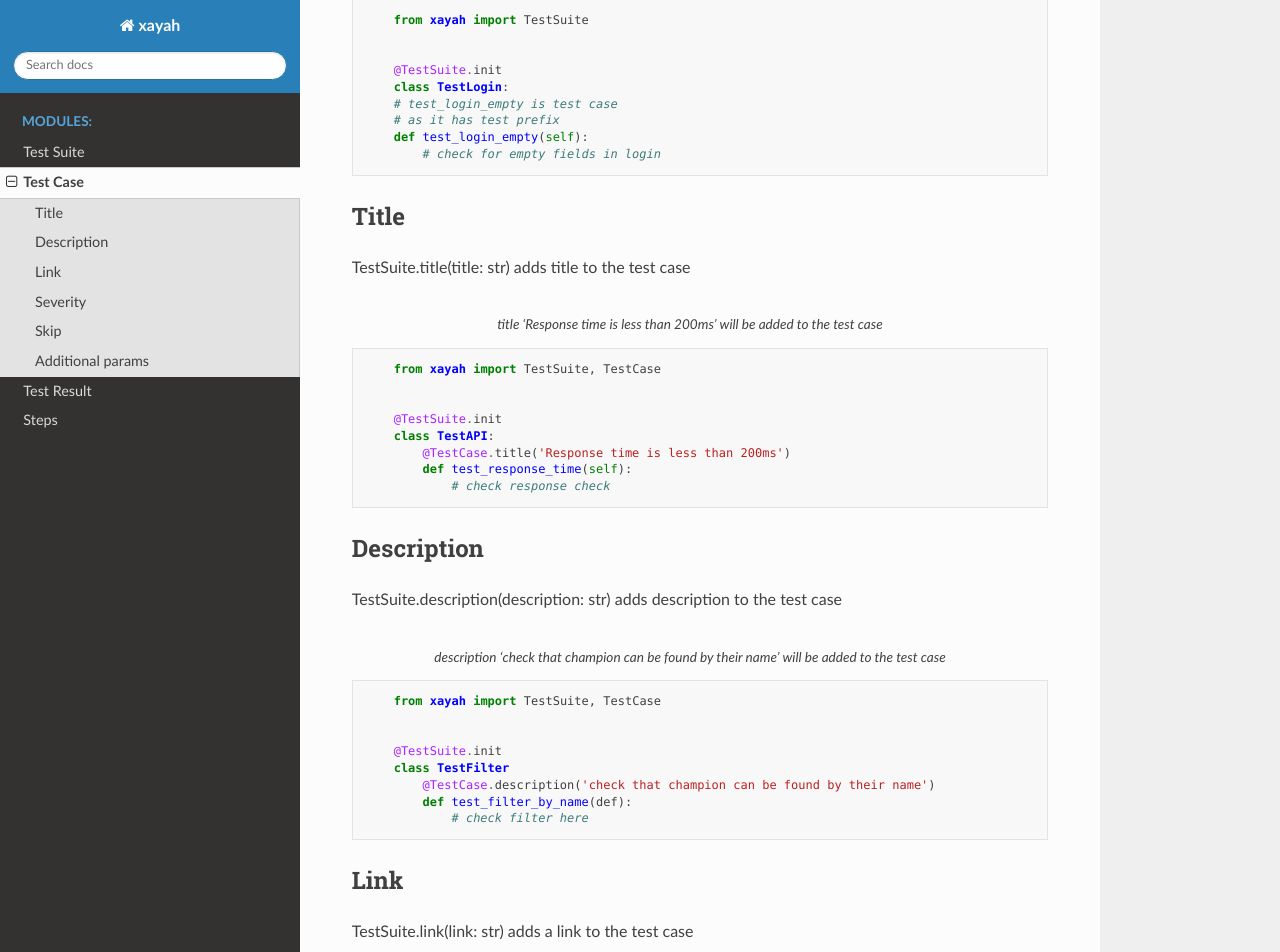
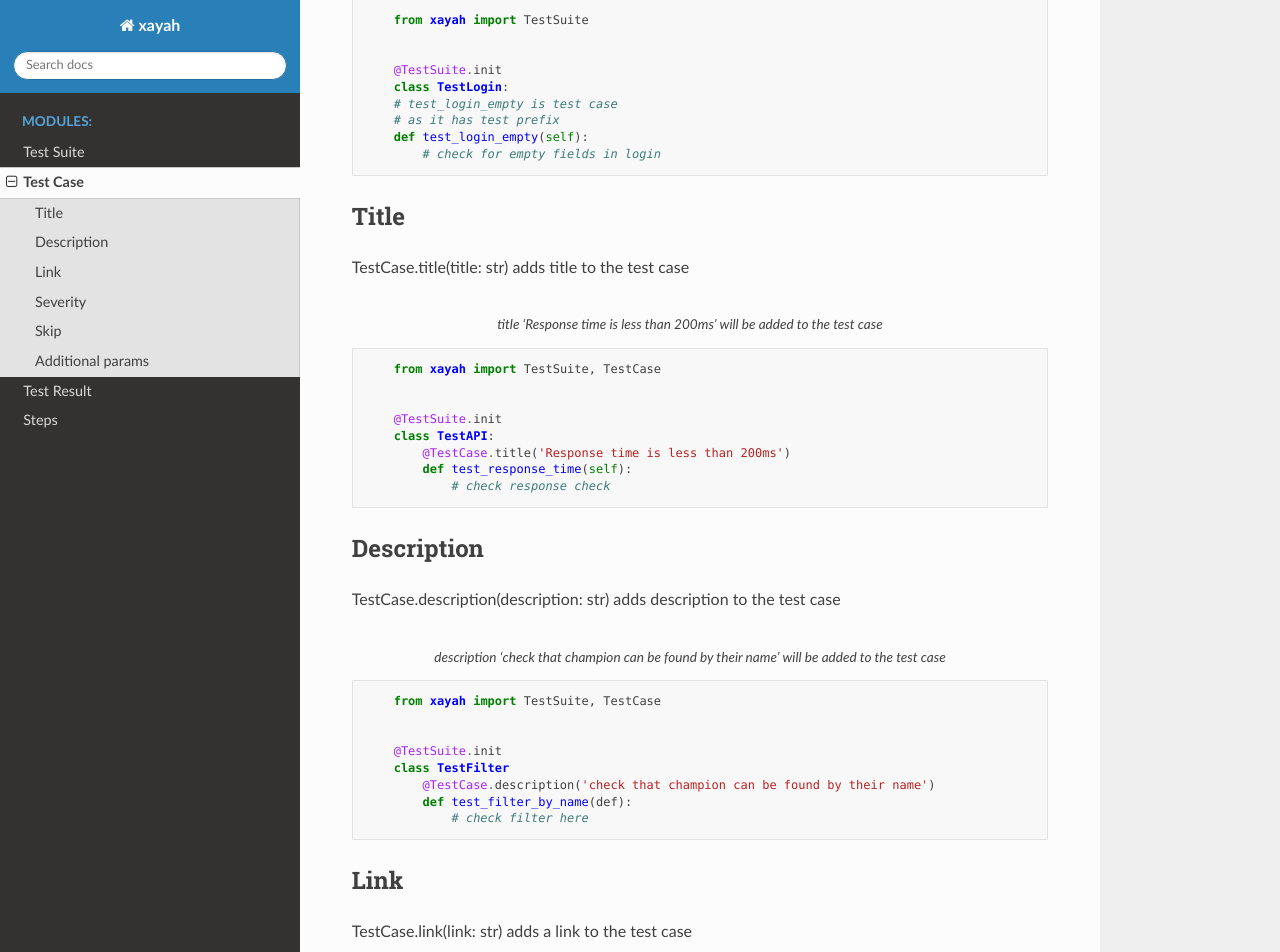
Before and after one commit to ualisars/xayah, a Sphinx documentation site: the page built from docs/source/modules/test_case.rst, in a window 1280 px wide and 1400 px high, scrolled down 349 px. Shown: the top 952 px of the window. Built offline with Sphinx 7.4.7 and the Read the Docs theme 2.0.0, drawn with Linux system fonts in a browser that asks for light colours; some of the changed text lies outside the part shown.

Commit message:
fix test case docs

```diff
--- a/docs/source/modules/test_case.rst
+++ b/docs/source/modules/test_case.rst
@@ -27,7 +27,7 @@
 Title
 -------------------------
 
-TestSuite.title(title: str) adds title to the test case
+TestCase.title(title: str) adds title to the test case
 
 .. code-block::
     :caption: title 'Response time is less than 200ms' will be added to the test case
@@ -45,7 +45,7 @@
 Description
 -------------------------
 
-TestSuite.description(description: str) adds description
+TestCase.description(description: str) adds description
 to the test case
 
 .. code-block::
@@ -63,7 +63,7 @@
 
 Link
 -------------------------
-TestSuite.link(link: str) adds a link to the test case
+TestCase.link(link: str) adds a link to the test case
 
 .. code-block::
     :caption: link https://github.com/ualisars/xayah will be added to the test case
@@ -81,7 +81,7 @@
 Severity
 -------------------------
 
-TestSuite(severity: str or SeverityLevel) adds severity level
+TestCase(severity: str or SeverityLevel) adds severity level
 to the test case
 
 .. code-block::
@@ -92,7 +92,7 @@
 
         @TestSuite.init
         class TestShop:
-            @TestSuite.severity(SeverityLevel.CRITICAL)
+            @TestCase.severity(SeverityLevel.CRITICAL)
             def test_buying_in_game_currency(self):
                 # check buying champion with blue essence here
 
@@ -106,7 +106,7 @@
 
         @TestSuite.init
         class TestShop:
-            @TestSuite.severity('critical')
+            @TestCase.severity('critical')
             def test_buying_in_game_currency(self):
                 # check buying champion with blue essence here
 
```
